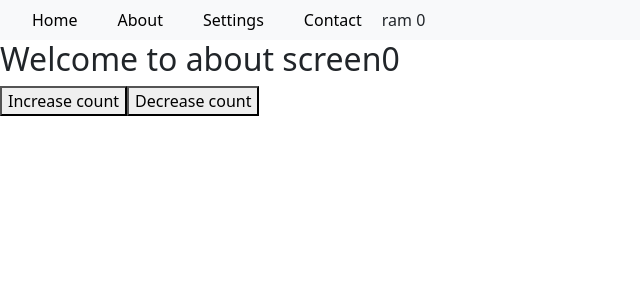
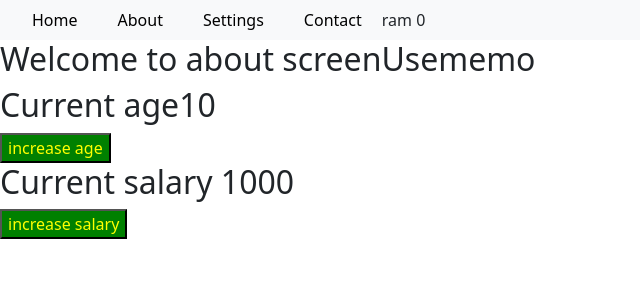
Before and after one commit to saiDev1999/3R_React_Class, a React (Create React App) app: page /about in a window 1280 px wide. Shown: the top 300 px of the page, without its empty margins (0-640 px from the left). Built offline with nearby package versions, Linux system fonts and the light colour scheme.

Commit message:
useMemo in react,React.memo, useCallback in react

```diff
--- a/src/components/button/button.js
+++ b/src/components/button/button.js
@@ -1,4 +1,7 @@
+import React from "react";
+
 const ButtonComponent = (prop) => {
+  console.log("ButtonComponent re-rendering.....");
   console.log(prop);
   const { text, textColor = "yellow", onSmash } = prop;
   return (
@@ -10,4 +13,4 @@
     </button>
   );
 };
-export default ButtonComponent;
+export default React.memo(ButtonComponent);
--- /dev/null
+++ b/src/components/react-memo/parent.js
@@ -0,0 +1,19 @@
+import React, { useState } from "react";
+import ChildComponent from "./child";
+
+function ParentComponent() {
+  const [isVisible, setIsVisible] = useState(false);
+
+  const visibleHandler = () => {
+    setIsVisible(!isVisible);
+  };
+  return (
+    <div>
+      <h3>{isVisible ? "Wellcome user" : "No result found"}</h3>
+      <button onClick={visibleHandler}>Click to alter visible state</button>
+      <ChildComponent />
+    </div>
+  );
+}
+
+export default ParentComponent;
--- /dev/null
+++ b/src/components/useCallback/parent.js
@@ -0,0 +1,27 @@
+import React, { useCallback } from "react";
+import ButtonComponent from "../button/button";
+import { useState } from "react";
+
+function ParentComponent() {
+  const [age, setAge] = useState(10);
+  const [salary, setSalary] = useState(1000);
+
+  const increaseAge = useCallback(() => {
+    setAge(age + 1);
+  }, [age]);
+
+  const increaseSalary = useCallback(() => {
+    setSalary(salary + 1000);
+  }, [salary]);
+  return (
+    <div>
+      <h2>Current age{age}</h2>
+      <ButtonComponent text={"increase age"} onSmash={increaseAge} />
+
+      <h2>Current salary {salary}</h2>
+      <ButtonComponent text={"increase salary"} onSmash={increaseSalary} />
+    </div>
+  );
+}
+
+export default ParentComponent;
--- /dev/null
+++ b/src/components/useMemo/useMemo.js
@@ -0,0 +1,36 @@
+import { useMemo, useState } from "react";
+
+const Usememo = () => {
+  const [age, setAge] = useState(10);
+  const [salary, setSalary] = useState(1000);
+
+  const increaseAge = () => {
+    setAge(age + 1);
+  };
+
+  const increaseSalary = () => {
+    setSalary(salary + 1000);
+  };
+
+  const isEven = useMemo(() => {
+    console.log("exepensive calculation is happening.......");
+    let even = age % 2 === 0;
+    return even ? "EVEN" : "ODD";
+  }, [age, salary]);
+
+  return (
+    <>
+      <h2>Age details</h2>
+      <h3>
+        My current age {age}, age number is {isEven}
+      </h3>
+      <button onClick={increaseAge}>Increase my age</button>
+
+      <h2>Salary details</h2>
+      <h3>My current salary {salary}</h3>
+      <button onClick={increaseSalary}>Increase my salary</button>
+    </>
+  );
+};
+
+export default Usememo;
--- a/src/screens/about-screen.js
+++ b/src/screens/about-screen.js
@@ -2,6 +2,8 @@
 import NavBar from "../components/navBar/navBar";
 import { UserInfo } from "../navigation/navigation-stack";
 import { DECREASE_COUNT, INCREASE_COUNT } from "../navigation/jsFuntions";
+import Usememo from "../components/useMemo/useMemo";
+import ParentComponent from "../components/useCallback/parent";
 
 function AboutScreen() {
   const { increaseCount, count, currentState, dispatch } = useContext(UserInfo);
@@ -9,22 +11,10 @@
   return (
     <div>
       <NavBar />
-      <h2>Welcome to about screen{currentState.count}</h2>
-      <button
-        onClick={() => {
-          dispatch({ type: INCREASE_COUNT });
-        }}
-      >
-        Increase count
-      </button>
-
-      <button
-        onClick={() => {
-          dispatch({ type: DECREASE_COUNT });
-        }}
-      >
-        Decrease count
-      </button>
+      <h2>Welcome to about screenUsememo</h2>
+      {/* <Usememo /> */}
+      {/* <ParentComponent /> */}
+      <ParentComponent />
     </div>
   );
 }
```
Also changed, not shown: src/components/react-memo/child.js (added, +8 -0 lines), 1 other file (tests, documents, lock files or other folders).
